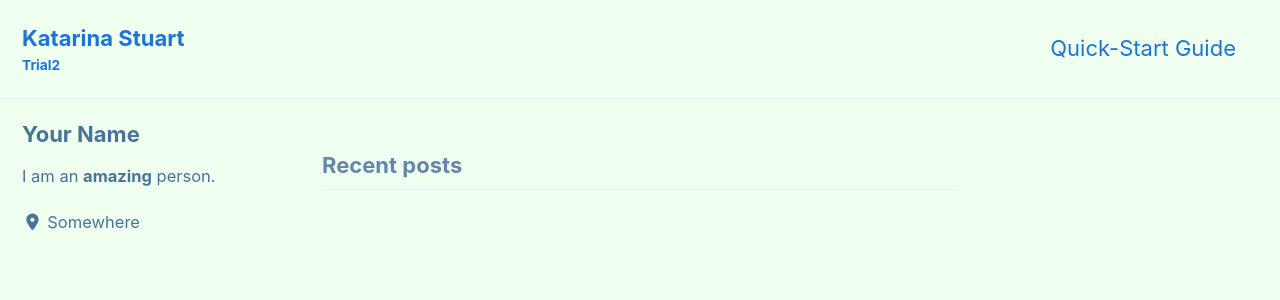
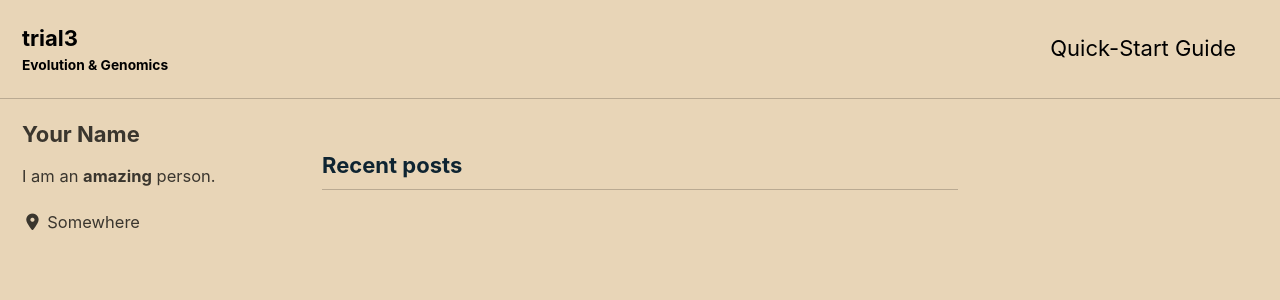
Before and after one commit to katarinastuart/katarinastuart.github.io, a Jekyll site: the page built from index.html, in a window 1280 px wide and 900 px high. Shown: the top 300 px of the window. Built offline with Jekyll 4.4.1, drawn with Linux system fonts in a browser that asks for light colours; cached includes are drawn as plain includes; nearby versions of some CDN libraries; the list of posts is cut into pages by our own code; some of the changed text lies outside the part shown.

Commit message:
Update _config.yml

```diff
--- a/_config.yml
+++ b/_config.yml
@@ -12,21 +12,21 @@
 
 # theme                  : "minimal-mistakes-jekyll"
 # remote_theme           : "mmistakes/minimal-mistakes"
-minimal_mistakes_skin    : "aqua" # "air", "default", "contrast", "dark", "dirt", "neon", "mint", "plum", "sunrise"
+minimal_mistakes_skin    : "sunrise" # "air", "default", "contrast", "dark", "dirt", "neon", "mint", "plum", "sunrise", "aqua"
 
 # Site Settings
 locale                   : "en-US"
 title                    : "Katarina Stuart"
 title_separator          : "-"
-subtitle                 : Trial2 # site tagline that appears below site title in masthead
-name                     : "Your Name"
+subtitle                 : Evolution & Genomics # site tagline that appears below site title in masthead
+name                     : "Katarina Stuart"
 description              : "An amazing website."
 url                      : https://katarinastuart.github.io/ # the base hostname & protocol for your site e.g. "https://mmistakes.github.io"
 baseurl                  : # the subpath of your site, e.g. "/blog"
 repository               : katarinastuart/katarinastuart.github.io/ # GitHub username/repo-name e.g. "mmistakes/minimal-mistakes"
 teaser                   : # path of fallback teaser image, e.g. "/assets/images/500x300.png"
 logo                     : # path of logo image to display in the masthead, e.g. "/assets/images/88x88.png"
-masthead_title           : # overrides the website title displayed in the masthead, use " " for no title
+masthead_title           : "trial3" # overrides the website title displayed in the masthead, use " " for no title
 # breadcrumbs            : false # true, false (default)
 words_per_minute         : 200
 comments:
@@ -84,7 +84,7 @@ naver_site_verification  :
 
 # Social Sharing
 twitter:
-  username               :
+  username               : Katarina_Stuart
 facebook:
   username               :
   app_id                 :
```
